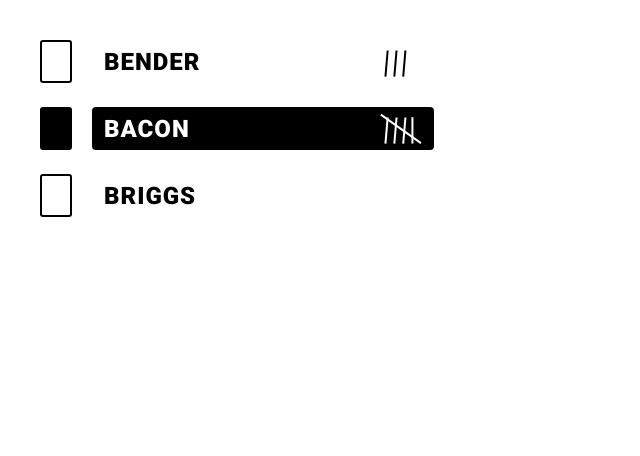
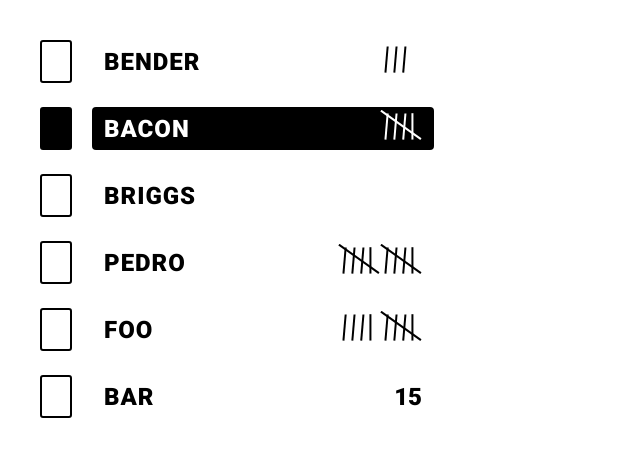
Before and after one commit to I3uckwheat/cards-of-carousal, a React (Create React App) app in the folder frontend/: page / in a window 1280 px wide. Shown: the top 456 px of the page, without its empty margins (0-640 px from the left). Built offline with nearby package versions, Linux system fonts and the light colour scheme; no server answers.

Commit message:
Expand the number of cases for tally count as specified in the component ticket

```diff
--- a/frontend/src/App.js
+++ b/frontend/src/App.js
@@ -22,6 +22,24 @@ function App() {
       czar: false,
       submittedCards: [5, 6],
     },
+    playerID4: {
+      name: 'Pedro',
+      score: 10,
+      czar: false,
+      submittedCards: [2, 5],
+    },
+    playerID5: {
+      name: 'Foo',
+      score: 9,
+      czar: false,
+      submittedCards: [2, 5],
+    },
+    playerID6: {
+      name: 'Bar',
+      score: 15,
+      czar: false,
+      submittedCards: [],
+    },
   };
 
   return (
--- a/frontend/src/components/PlayerList.js
+++ b/frontend/src/components/PlayerList.js
@@ -9,16 +9,29 @@ function PlayerList({ players }) {
 
   return (
     <Container>
-      {playersArr.map((player) => (
+      {playersArr.map((player) => {
+        const showTally = player.score < 11;
+
+        return (
           <PlayerRow key={player.name} isCzar={player.czar}>
             <IconMockup isCzar={player.czar} />
 
             <div className="player-info">
               <h1>{player.name}</h1>
-            <TallyMarker isCzar={player.czar} tallyCount={player.score % 6} />
+              {showTally ? (
+                <div>
+                  <TallyMarker
+                    isCzar={player.czar}
+                    tallyCount={player.score > 5 ? player.score - 5 : player.score % 6}
+                  />
+                  {player.score > 5 ? <TallyMarker isCzar={player.czar} tallyCount={5} /> : ''}
+                </div>
+              )
+                : <span>{player.score}</span>}
             </div>
           </PlayerRow>
-      ))}
+        );
+      })}
     </Container>
   );
 }
@@ -76,6 +89,8 @@ const PlayerRow = styled.div`
 
     span {
       color: ${(props) => (props.isCzar ? 'var(--primary-color)' : 'var(--secondary-color)')};
+      font-size: 24px;
+      font-weight: 900;
     }
   }
 `;
```
Lines whose indentation alone changed are shown as unchanged.
